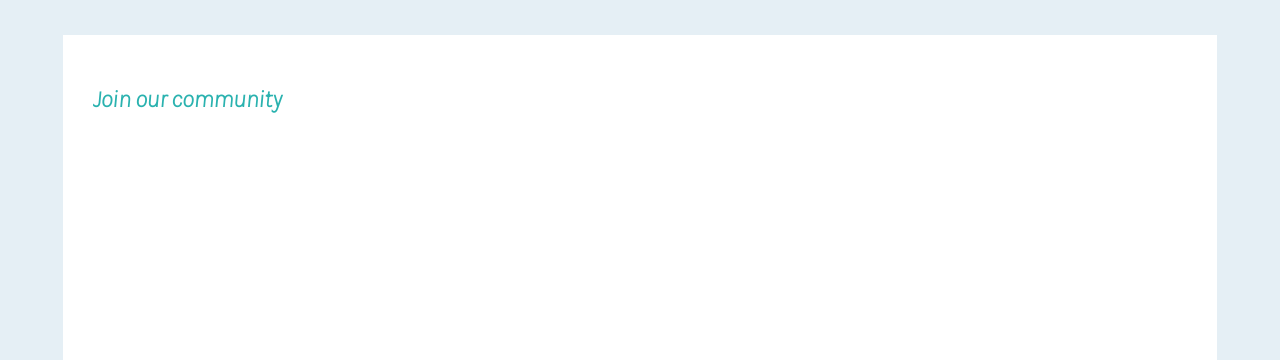
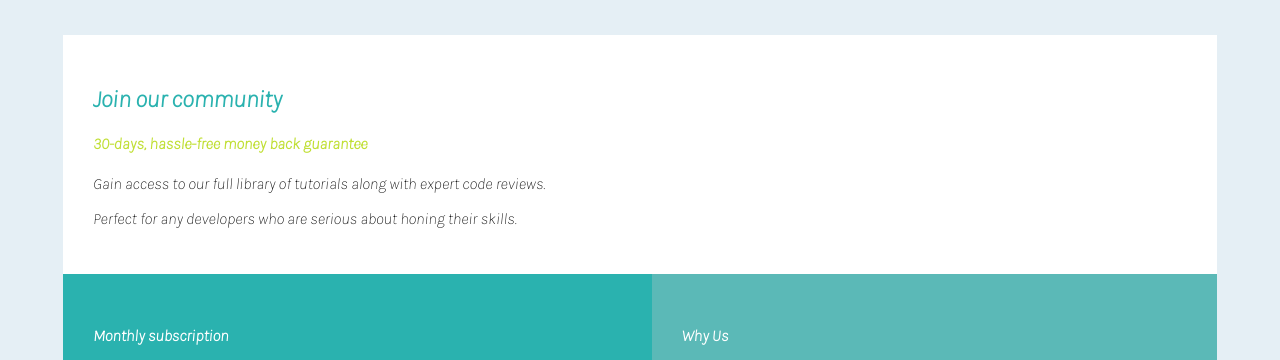
Before and after one commit to Lovethrech/SinglePriceGridComponent, a plain HTML site: page index.html in a window 1280 px wide. Shown: the top 360 px of the page. Drawn offline with Linux system fonts and the light colour scheme.

Commit message:
Update index.css

```diff
--- a/index.css
+++ b/index.css
@@ -1,8 +1,5 @@
 @import url('https://fonts.googleapis.com/css2?family=Karla:ital,wght@1,200&display=swap');
 
-*{
-    height:100vh;
-}
 body{
     background-color: hsl(204, 43%, 93%);
     font-family: 'Karla', sans-serif;
```
